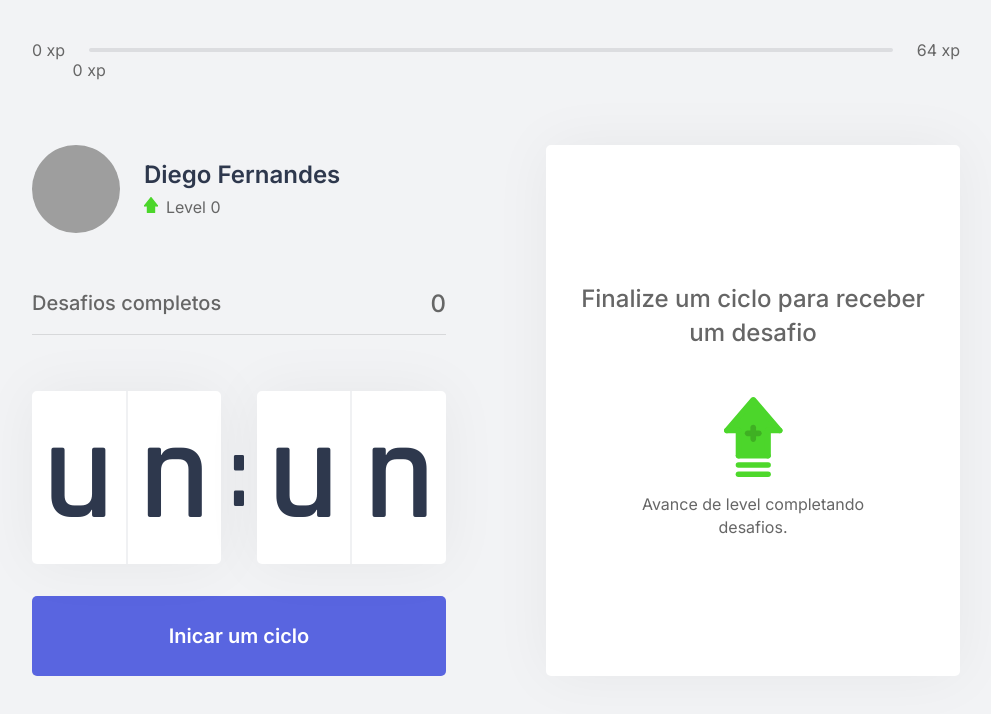
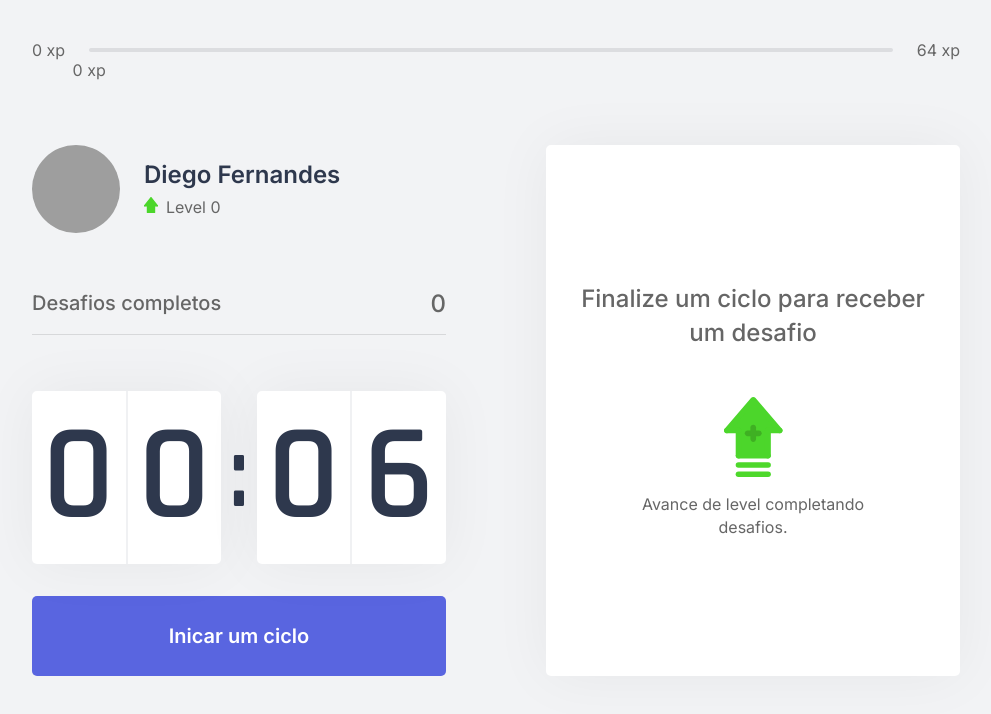
Before and after one commit to andersonsts/moveit, a Next.js app: page / in a window 1280 px wide. Shown: the top 714 px of the page, without its empty margins (144-1135 px from the left). Built offline with nearby package versions, Linux system fonts and the light colour scheme; grey boxes are pictures that could not be loaded.

Commit message:
insert wrapper of countdown-provider

```diff
--- a/src/pages/_app.tsx
+++ b/src/pages/_app.tsx
@@ -1,11 +1,14 @@
 import '../styles/global.css'
 
 import { ChallengesProvider } from '../contexts/ChallengesContext'
+import { CountdownProvider } from '../contexts/CountdownContext'
 
 function MyApp({ Component, pageProps }) {
   return (
     <ChallengesProvider>
-      <Component {...pageProps} />
+      <CountdownProvider>
+        <Component {...pageProps} />
+      </CountdownProvider>
     </ChallengesProvider>
   )
 }
```
Also changed, not shown: src/components/Countdown.tsx (+8 -1 lines).
